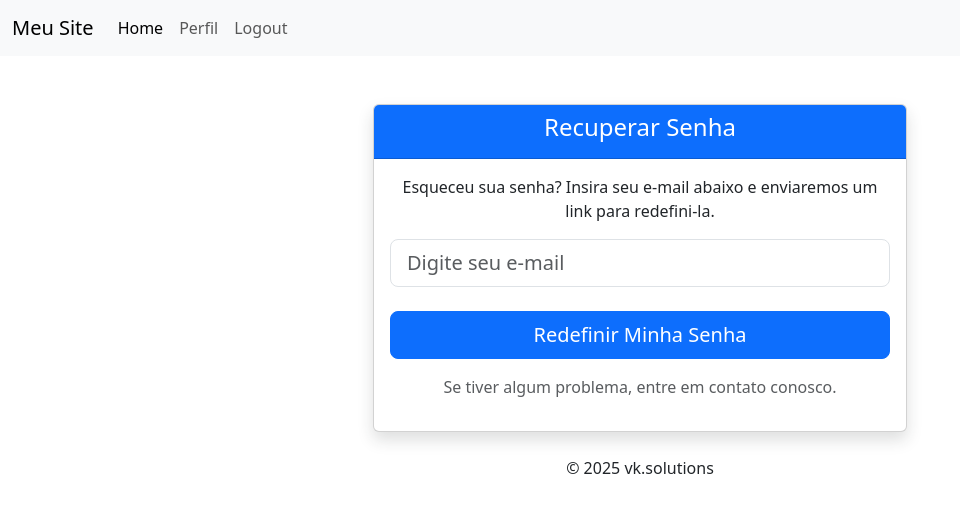
After one commit to keshi-coding/avmarket, a Django app: template meu_app/templates/account/password_reset.html in a window 1280 px wide. The commit adds this page. Shown: the top 513 px of the page, without its empty margins (0-960 px from the left). Run offline with Django 5.2, Linux system fonts and the light colour scheme; the template is opened without the code that fills it, so the values that code supplies are empty; some libraries are stand-ins or nearby versions.

Commit message:
Autenticacao funcionando, envios de emais, adicionado lembrar senha

```diff
--- /dev/null
+++ b/meu_app/templates/account/password_reset.html
@@ -0,0 +1,32 @@
+{% extends "meu_app/base.html" %}
+
+{% block content %}
+<div class="container mt-5">
+  <div class="row justify-content-center">
+    <div class="col-md-6">
+      <div class="card shadow">
+        <div class="card-header bg-primary text-white text-center">
+          <h4>Recuperar Senha</h4>
+        </div>
+        <div class="card-body">
+          <p class="text-center">
+            Esqueceu sua senha? Insira seu e-mail abaixo e enviaremos um link para redefini-la.
+          </p>
+          <form method="post">
+            {% csrf_token %}
+            <div class="form-group mb-4">
+              <input type="email" id="id_email" name="email" class="form-control form-control-lg" placeholder="Digite seu e-mail">
+            </div>
+            <button type="submit" class="btn btn-primary btn-lg w-100">
+              Redefinir Minha Senha
+            </button>
+          </form>
+          <p class="text-center mt-3 text-muted">
+            Se tiver algum problema, entre em contato conosco.
+          </p>
+        </div>
+      </div>
+    </div>
+  </div>
+</div>
+{% endblock %}
--- a/meu_app/templates/meu_app/base.html
+++ b/meu_app/templates/meu_app/base.html
@@ -10,7 +10,7 @@
 </head>
 <body>
 <header>
-    {% if request.resolver_match.url_name != 'tela_inicial' %}
+    {% if request.resolver_match.url_name != 'tela_inicial' and request.resolver_match.url_name != 'account_reset_password' %}
     <nav class="navbar navbar-expand-lg navbar-light bg-light">
         <div class="container-fluid">
             <a class="navbar-brand" href="/">Meu Site</a>
--- a/meu_app/templates/meu_app/tela_inicial.html
+++ b/meu_app/templates/meu_app/tela_inicial.html
@@ -33,8 +33,11 @@
             </form>
         </div>
 
+
+
         <!-- Link para Cadastro -->
         <div class="mt-3">
+            <p><a href="{% url 'account_reset_password' %}" class="d-block text-center mb-2">Esqueceu sua senha?</a></p>
             <p>Não tem uma conta? <a href="{% url 'account_signup' %}">Cadastre-se</a></p>
         </div>
     </div>
```
Also changed, not shown: dados importantes.txt (+31 -0 lines), meu_app/templates/meu_app/home.html (+0 -9 lines), site_relacionamento/settings.py (+18 -6 lines).
